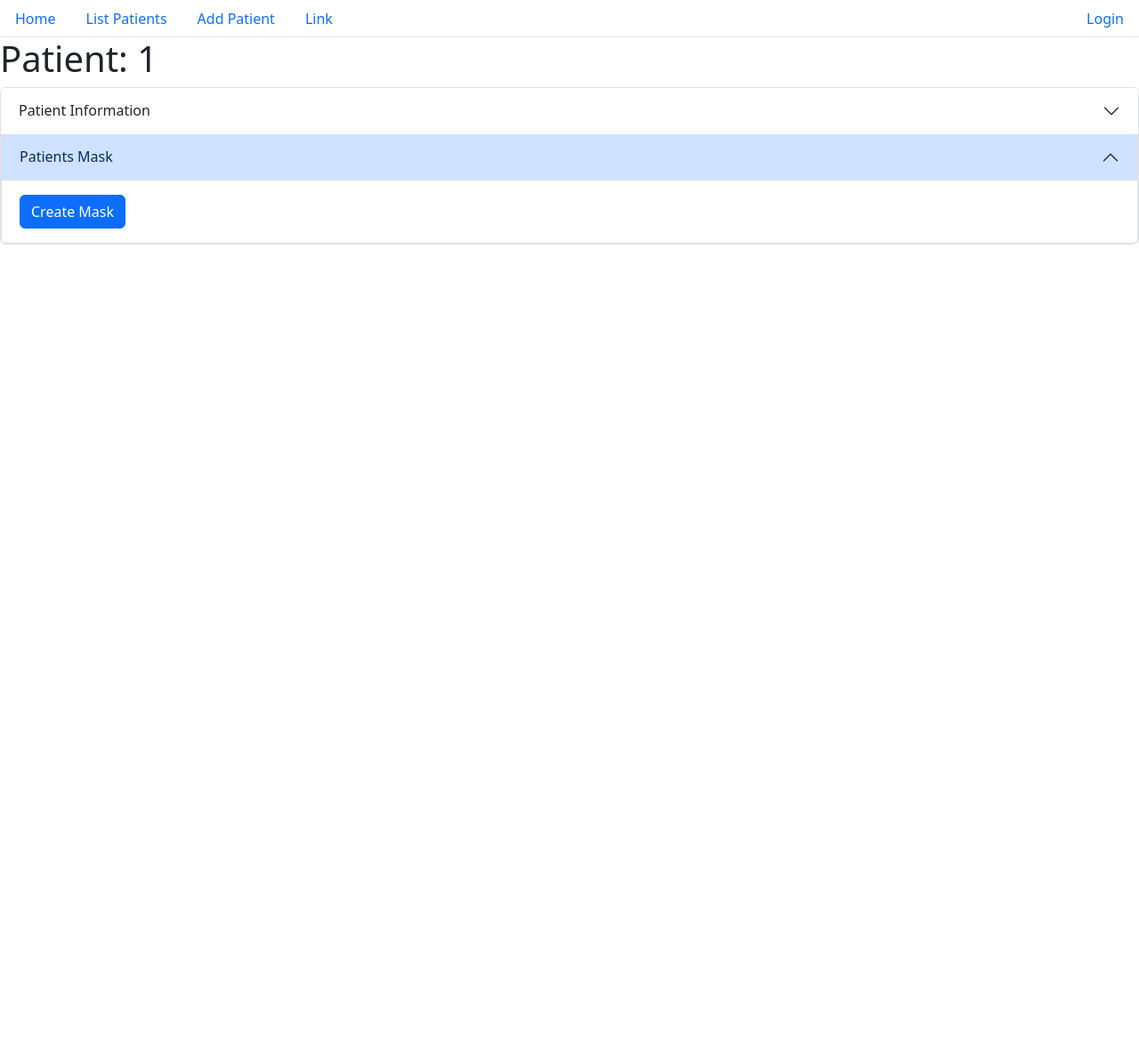
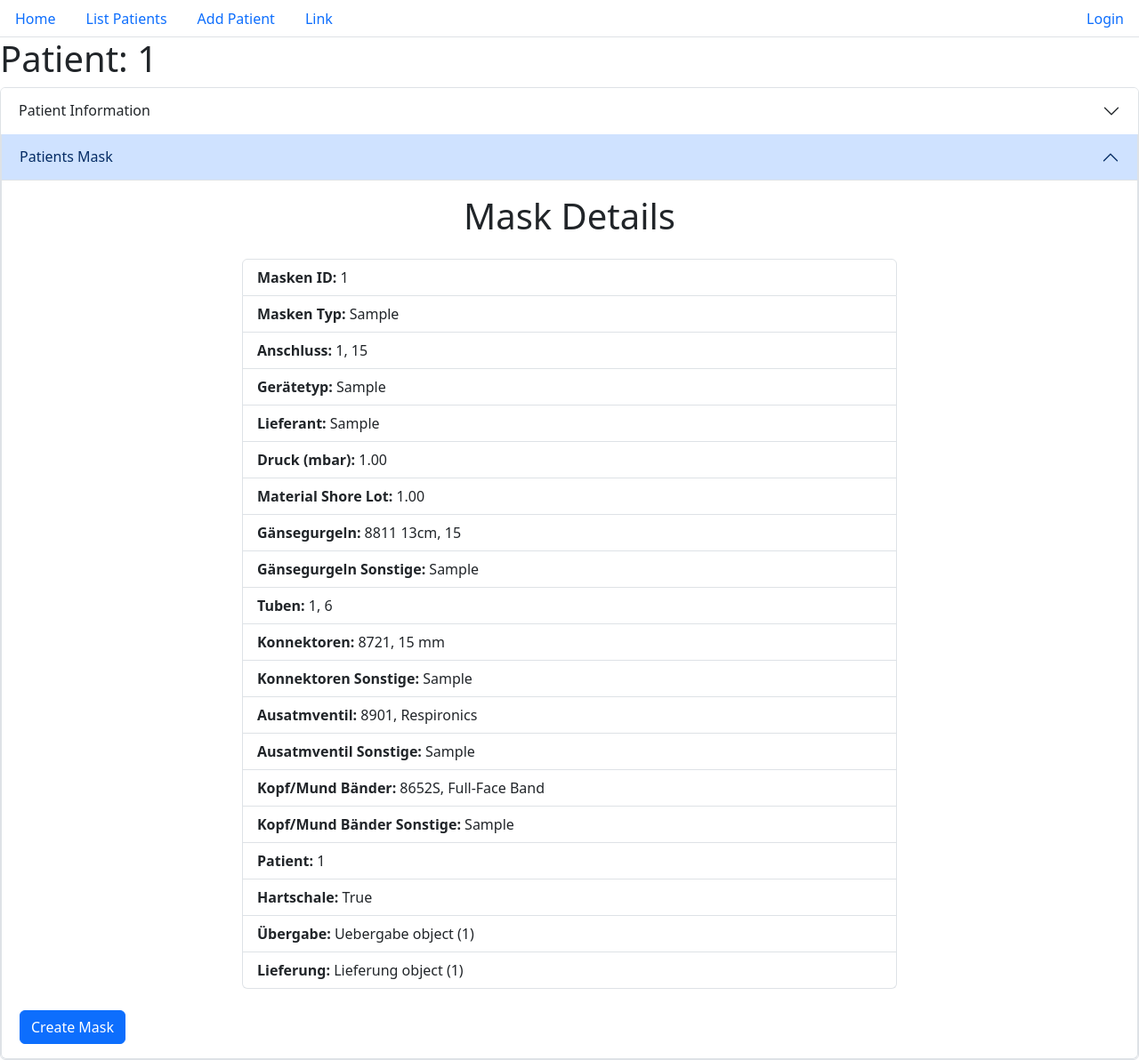
Before and after one commit to Jluelsdo/AirtecWebservice, a Django app: page /patients/1/ in a window 1280 px wide, after a click on "Patients Mask". Shown: the whole page at 89% size. Before the commit the page ends 275 px from the top, so only its background shows below. Run offline with Django 4.2, Linux system fonts and the light colour scheme; tables that the repository leaves empty hold one stand-in row (values such as "Sample post"); some libraries are stand-ins or nearby versions.

Commit message:
Add masks to patients page

```diff
--- a/airtecWebservice/patients/templates/patients/detail.html
+++ b/airtecWebservice/patients/templates/patients/detail.html
@@ -32,7 +32,6 @@
             <hr>
             <p>Abdruck Ort: {{ patient.abdruck_ort }}</p>
             <hr>
-            <p>Maske: {{ patient.maske }}</p>
         </div>
     </div>
     <div class="accordion-item">
@@ -44,6 +43,7 @@
         <div id="collapseMask" class="accordion-collapse collapse" aria-labelledby="headingMask" data-bs-parent="#accordionPatientInformation">
           <div class="accordion-body">
             {{patient.mask}}
+            {% include 'patients/mask_detail.html' with masken=patient.masken %}
             <a class="btn btn-primary" href="{% url 'create_mask' patient.patient_id%}">Create Mask</a>
         </div>
         </div>
--- /dev/null
+++ b/airtecWebservice/patients/templates/patients/mask_detail.html
@@ -0,0 +1,34 @@
+<div class="container">
+    <div class="row">
+      <div class="col-md-8 offset-md-2">
+        {% if masken %}
+        <h1 class="text-center mb-4">Mask Details</h1>
+        {% endif %}
+        {% for maske in masken.all %}
+        <ul class="list-group">
+        <li class="list-group-item"><strong>Masken ID:</strong> {{ maske.masken_id }}</li>
+        <li class="list-group-item"><strong>Masken Typ:</strong> {{ maske.masken_typ }}</li>
+        <li class="list-group-item"><strong>Anschluss:</strong> {{ maske.anschluss }}</li>
+        <li class="list-group-item"><strong>Gerätetyp:</strong> {{ maske.gerätetyp }}</li>
+        <li class="list-group-item"><strong>Lieferant:</strong> {{ maske.lieferant }}</li>
+        <li class="list-group-item"><strong>Druck (mbar):</strong> {{ maske.druck_mbar }}</li>
+        <li class="list-group-item"><strong>Material Shore Lot:</strong> {{ maske.material_shore_lot }}</li>
+        <li class="list-group-item"><strong>Gänsegurgeln:</strong> {{ maske.gaensegurgeln }}</li>
+        <li class="list-group-item"><strong>Gänsegurgeln Sonstige:</strong> {{ maske.ganesegurgel_sonstige }}</li>
+        <li class="list-group-item"><strong>Tuben:</strong> {{ maske.tuben }}</li>
+        <li class="list-group-item"><strong>Konnektoren:</strong> {{ maske.konnektoren }}</li>
+        <li class="list-group-item"><strong>Konnektoren Sonstige:</strong> {{ maske.konnektoren_sonstige }}</li>
+        <li class="list-group-item"><strong>Ausatmventil:</strong> {{ maske.ausatemventil }}</li>
+        <li class="list-group-item"><strong>Ausatmventil Sonstige:</strong> {{ maske.ausatemventil_sonstige }}</li>
+        <li class="list-group-item"><strong>Kopf/Mund Bänder:</strong> {{ maske.kopf_Mund_Baender }}</li>
+        <li class="list-group-item"><strong>Kopf/Mund Bänder Sonstige:</strong> {{ maske.kopf_Mund_Baender_sonstige }}</li>
+        <li class="list-group-item"><strong>Patient:</strong> {{ maske.patient }}</li>
+        <li class="list-group-item"><strong>Hartschale:</strong> {{ maske.hartschale }}</li>
+        <li class="list-group-item"><strong>Übergabe:</strong> {{ maske.uebergabe }}</li>
+        <li class="list-group-item"><strong>Lieferung:</strong> {{ maske.lieferung }}</li>
+        </ul>
+        <br>
+        {% endfor %}
+      </div>
+    </div>
+  </div>
```
